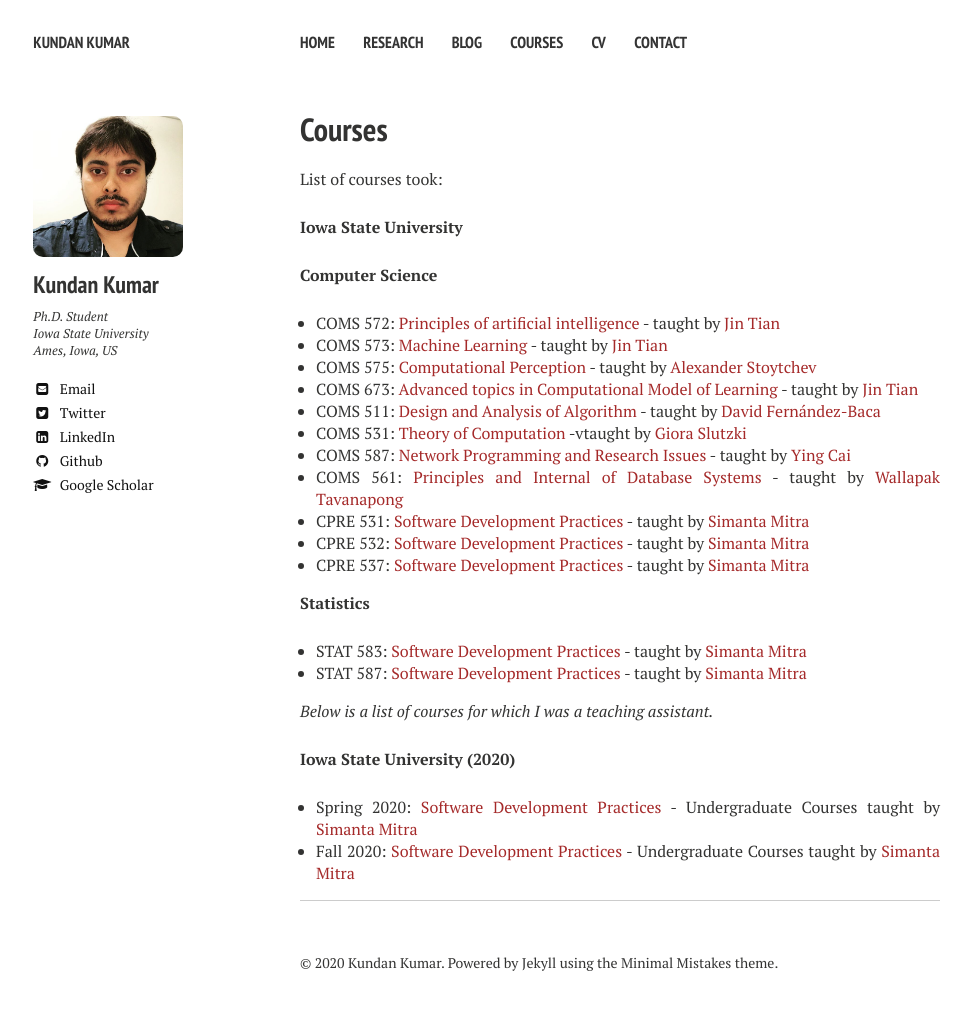
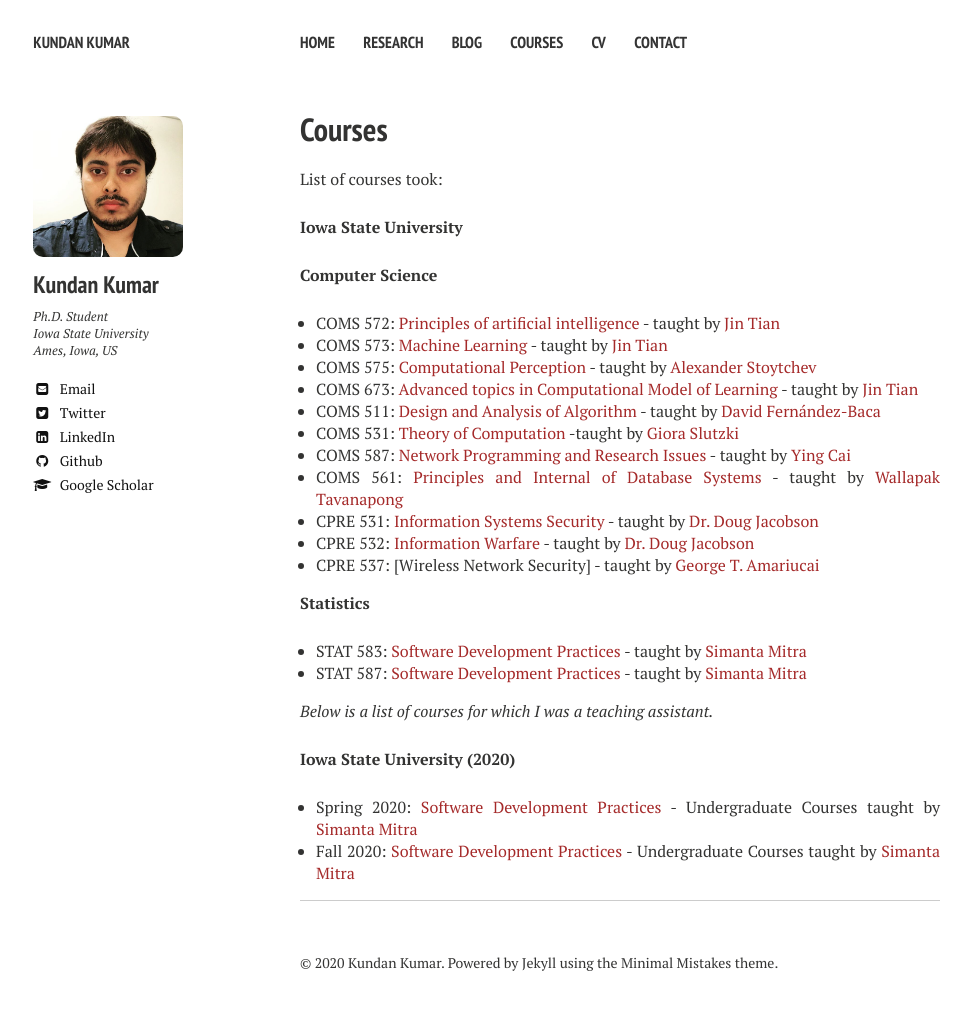
Before and after one commit to kundan7kumar/kundan7kumar.github.io, a Jekyll site: the page built from teaching/index.md, in a window 1280 px wide. Shown: the whole page, without its empty margins (20-991 px from the left). Built offline with Jekyll 4.4.1, drawn with Linux system fonts in a browser that asks for light colours; nearby versions of some CDN libraries.

Commit message:
Update index.md

```diff
--- a/teaching/index.md
+++ b/teaching/index.md
@@ -17,12 +17,12 @@ List of courses took:
 * COMS 575: [Computational Perception](https://www.cs.iastate.edu/courses/2019/spring/com-s-575) - taught by [Alexander Stoytchev](https://www.ece.iastate.edu/~alexs/)
 * COMS 673: [Advanced topics in Computational Model of Learning](https://www.cs.iastate.edu/courses/2019/spring/com-s-673) - taught by [Jin Tian](https://www.cs.iastate.edu/people/jin-tian)
 * COMS 511: [Design and Analysis of Algorithm](https://www.cs.iastate.edu/courses/2019/spring/com-s-511) - taught by [David Fernández-Baca](https://www.cs.iastate.edu/people/david-fern%C3%A1ndez-baca)
-* COMS 531: [Theory of Computation](https://www.cs.iastate.edu/courses/2019/spring/com-s-531) -vtaught by [Giora Slutzki](https://www.cs.iastate.edu/people/giora-slutzki)
+* COMS 531: [Theory of Computation](https://www.cs.iastate.edu/courses/2019/spring/com-s-531) -taught by [Giora Slutzki](https://www.cs.iastate.edu/people/giora-slutzki)
 * COMS 587: [Network Programming and Research Issues](https://www.cs.iastate.edu/courses/2019/spring/com-s-587) - taught by [Ying Cai](https://www.cs.iastate.edu/people/ying-cai)
 * COMS 561: [Principles and Internal of Database Systems](https://www.cs.iastate.edu/courses/2019/spring/com-s-561) - taught by [Wallapak Tavanapong](https://www.cs.iastate.edu/people/wallapak-tavanapong-0)
-* CPRE 531: [Software Development Practices](https://www.cs.iastate.edu/courses/2019/spring/com-s-309) -  taught by [Simanta Mitra](https://www.cs.iastate.edu/people/simanta-mitra/)
-* CPRE 532: [Software Development Practices](https://www.cs.iastate.edu/courses/2019/spring/com-s-309) -  taught by [Simanta Mitra](https://www.cs.iastate.edu/people/simanta-mitra/)
-* CPRE 537: [Software Development Practices](https://www.cs.iastate.edu/courses/2019/spring/com-s-309) -  taught by [Simanta Mitra](https://www.cs.iastate.edu/people/simanta-mitra/)
+* CPRE 531: [Information Systems Security](https://catalog.iastate.edu/azcourses/cpr_e/) -  taught by [Dr. Doug Jacobson](https://www.ece.iastate.edu/ece-directory/profile/dougj/)
+* CPRE 532: [Information Warfare](https://catalog.iastate.edu/azcourses/cpr_e/) -  taught by [Dr. Doug Jacobson](https://www.ece.iastate.edu/ece-directory/profile/dougj/)
+* CPRE 537: [Wireless Network Security] -  taught by [George T. Amariucai](https://www.engineering.iastate.edu/people/profile/gamari/)
 
 **Statistics**
 * STAT 583: [Software Development Practices](https://www.cs.iastate.edu/courses/2019/spring/com-s-309) -  taught by [Simanta Mitra](https://www.cs.iastate.edu/people/simanta-mitra/)
```
